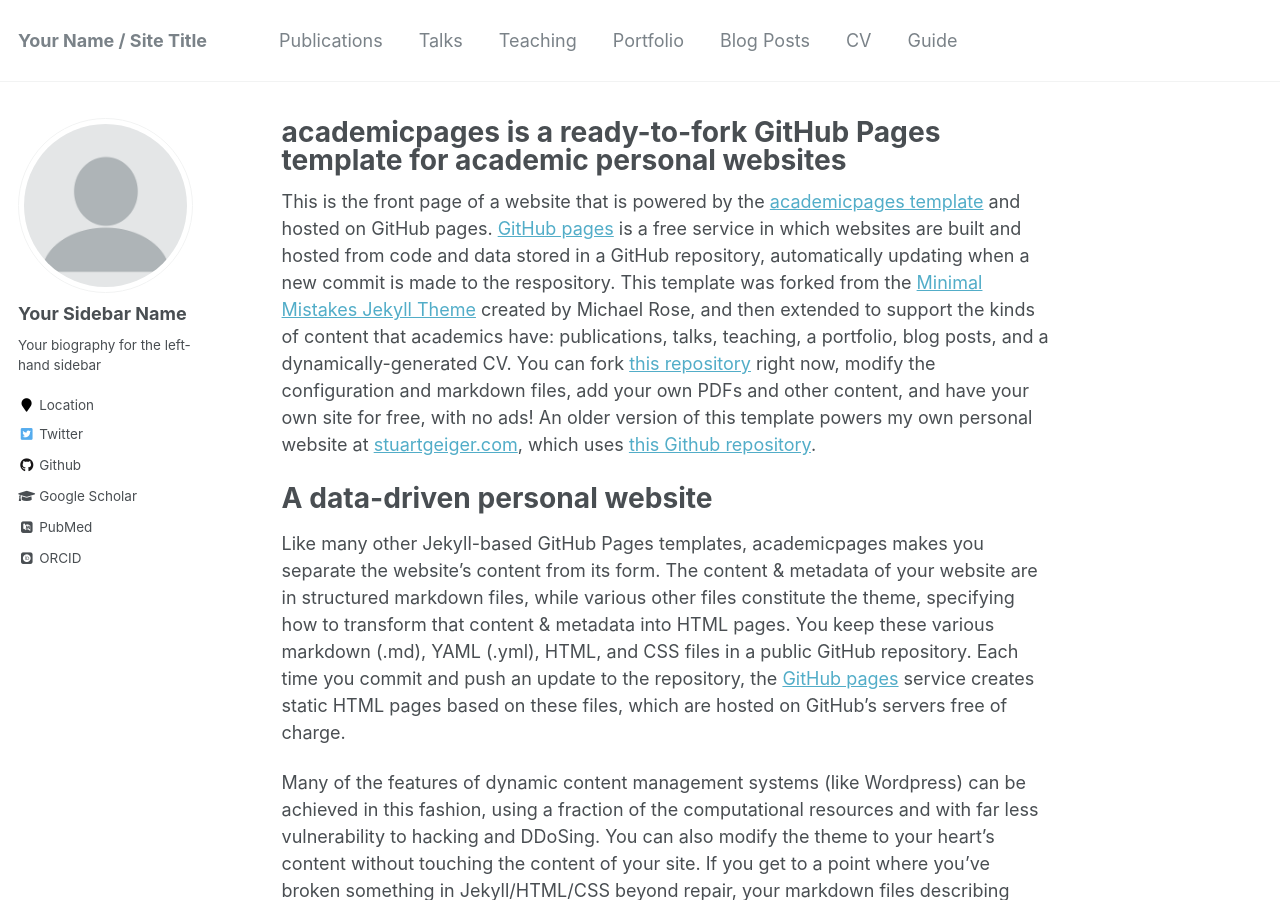
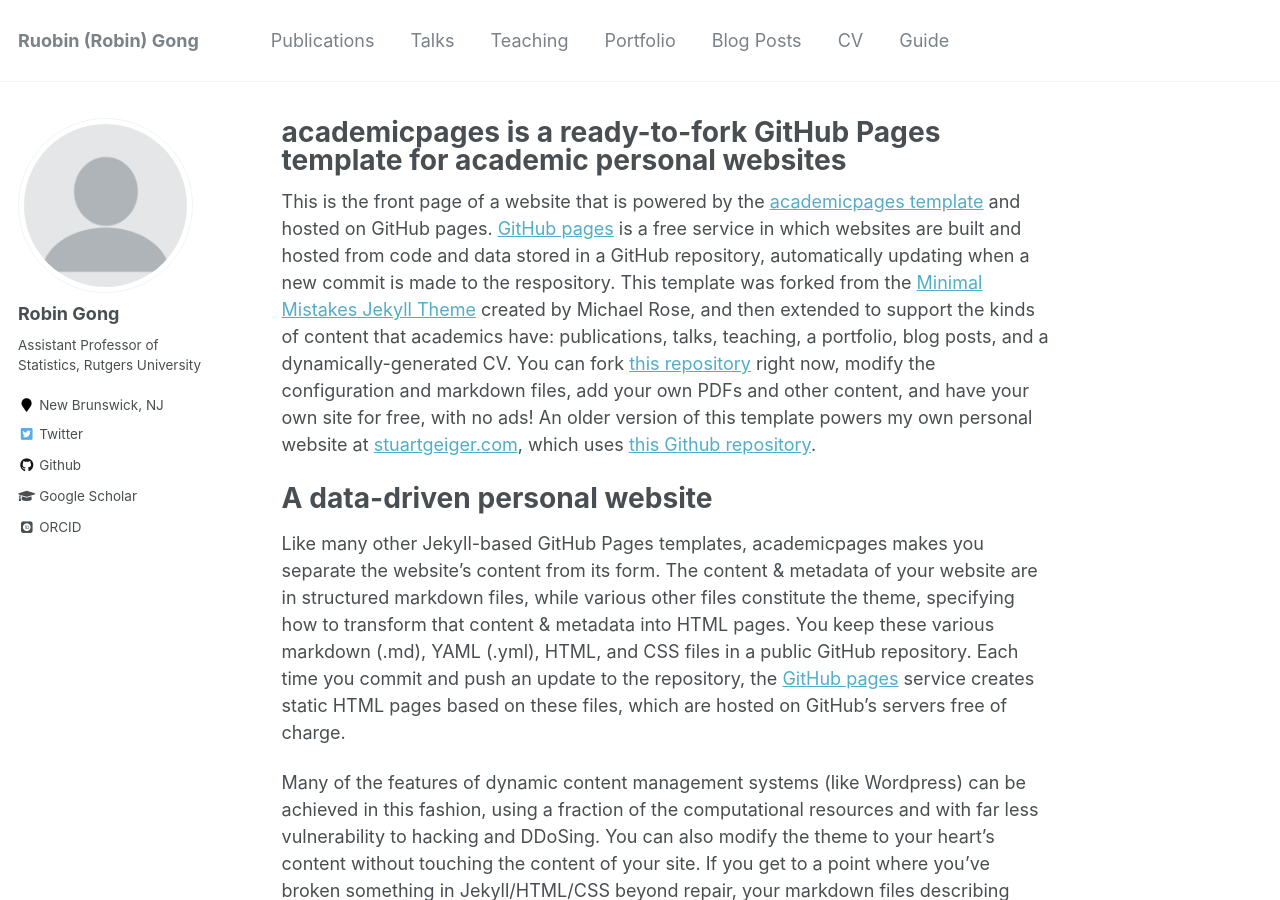
Before and after one commit to RuobinGong/RuobinGong.github.io, a Jekyll site: the page built from _pages/about.md, in a window 1280 px wide and 900 px high. Built offline with Jekyll 4.4.1, drawn with Linux system fonts in a browser that asks for light colours; some web fonts are replaced; some of the changed text lies outside the part shown.

Commit message:
Update _config.yml

```diff
--- a/_config.yml
+++ b/_config.yml
@@ -7,9 +7,9 @@
 
 # Site Settings
 locale                   : "en-US"
-title                    : "Your Name / Site Title"
+title                    : "Ruobin (Robin) Gong"
 title_separator          : "-"
-name                     : &name "Your Name"
+name                     : &name "Robin Gong"
 description              : &description "personal description"
 url                      : https://academicpages.github.io # the base hostname & protocol for your site e.g. "https://mmistakes.github.io"
 baseurl                  : "" # the subpath of your site, e.g. "/blog"
@@ -80,13 +80,13 @@ analytics:
 
 # Site Author
 author:
-  name             : "Your Sidebar Name"
+  name             : "Robin Gong"
   avatar           : "profile.png"
-  bio              : "Your biography for the left-hand sidebar"
-  location         : "Location"
+  bio              : "Assistant Professor of Statistics, Rutgers University"
+  location         : "New Brunswick, NJ"
   employer         :
-  pubmed           : "https://www.ncbi.nlm.nih.gov/pubmed/?term=john+snow"
-  googlescholar    : "http://yourfullgooglescholarurl.com"
+  pubmed           :  # "https://www.ncbi.nlm.nih.gov/pubmed/?term=john+snow"
+  googlescholar    : "https://scholar.google.com/citations?user=8W4eh2UAAAAJ&hl=en"
   email            :
   researchgate     :  # example: "https://www.researchgate.net/profile/yourprofile"
   uri              :
@@ -96,20 +96,20 @@ author:
   flickr           :
   facebook         :
   foursquare       :
-  github           : "academicpages"
+  github           : "RuobinGong"
   google_plus      :
   keybase          :
   instagram        :
   impactstory      : #"https://profiles.impactstory.org/u/xxxx-xxxx-xxxx-xxxx"
   lastfm           :
   linkedin         :
-  orcid            : "http://orcid.org/yourorcidurl"
+  orcid            : "https://orcid.org/0000-0003-2965-9266"
   pinterest        :
   soundcloud       :
   stackoverflow    : # http://stackoverflow.com/users/123456/username
   steam            :
   tumblr           :
-  twitter          : "replacethistwitterhandle"
+  twitter          : "RuobinGong"
   vine             :
   weibo            :
   xing             :
```
